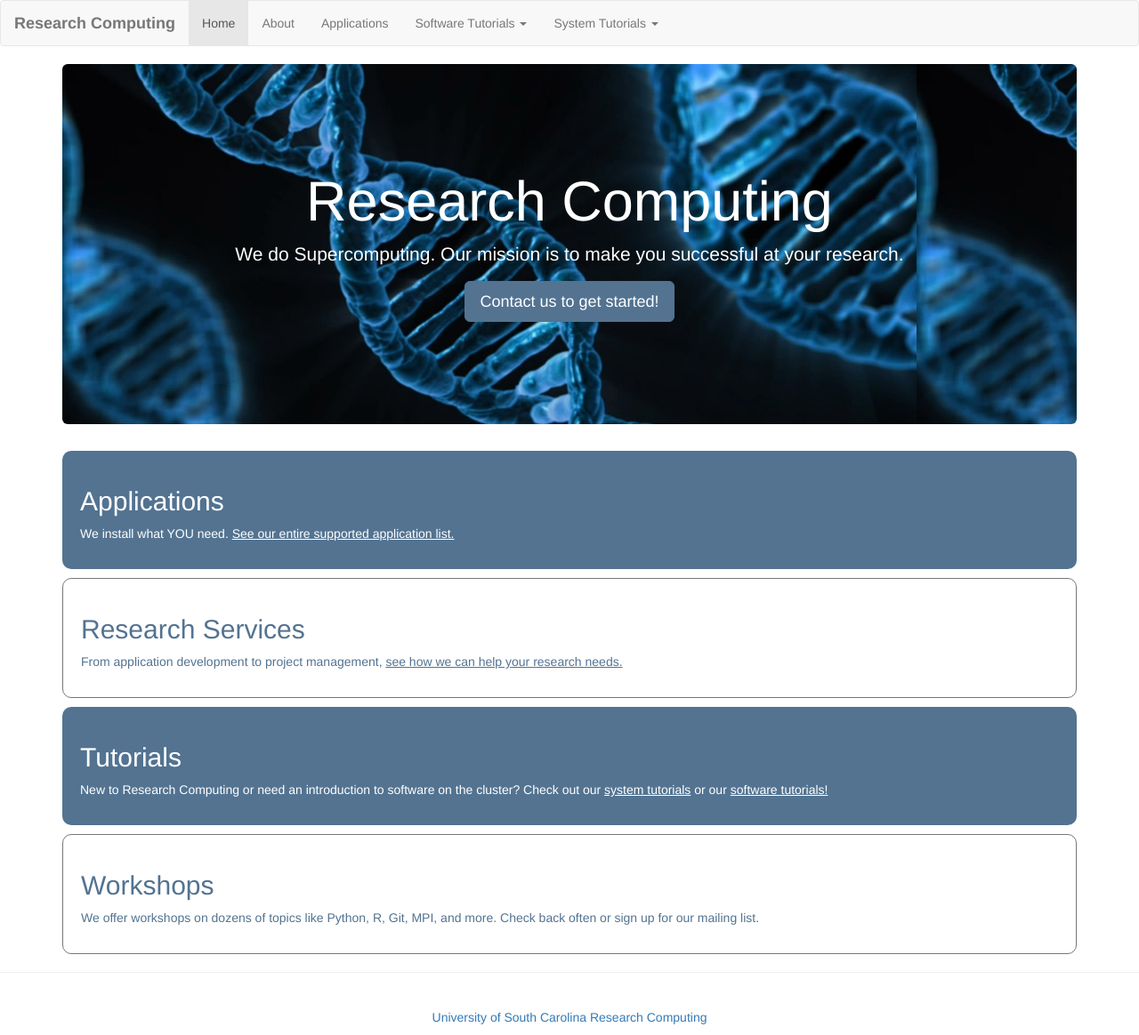
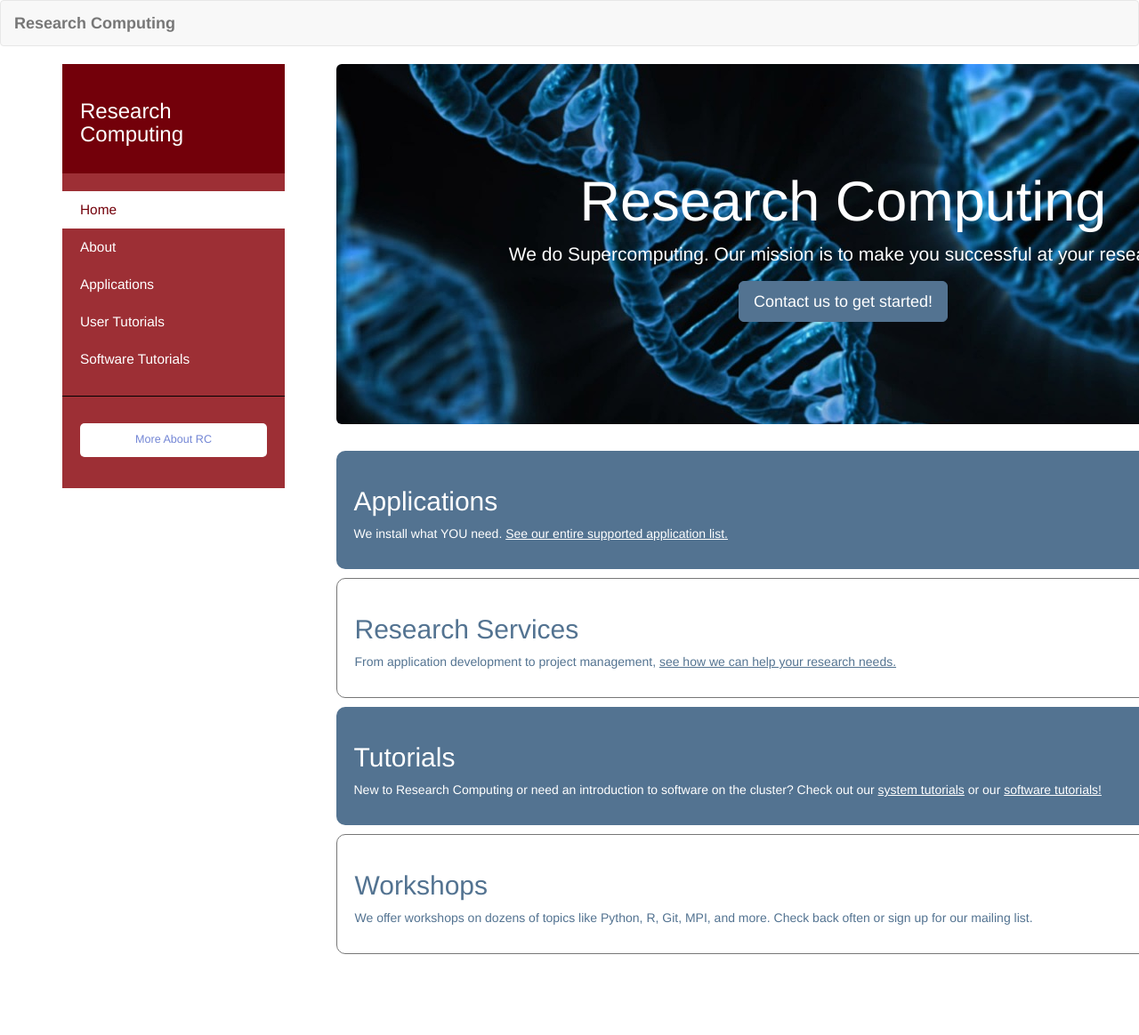
Before and after one commit to aholdeman/test-site, a Jekyll site: the page built from index.html, in a window 1280 px wide and 1164 px high. Shown: the whole window at 89% size. Built offline with Jekyll 4.4.1, drawn with Linux system fonts in a browser that asks for light colours.

Commit message:
First pass with header

```diff
--- a/_layouts/default.html
+++ b/_layouts/default.html
@@ -3,58 +3,111 @@
   <head>
     <title>{{ page.title }}</title>
       <link rel="stylesheet" href="https://maxcdn.bootstrapcdn.com/bootstrap/3.4.0/css/bootstrap.min.css">
+      <link rel="stylesheet" href="../css/main.css">
       <script src="https://ajax.googleapis.com/ajax/libs/jquery/3.3.1/jquery.min.js"></script>
       <script src="https://maxcdn.bootstrapcdn.com/bootstrap/3.4.0/js/bootstrap.min.js"></script>
+
+
   </head>
 
   <body>
   <!--Navbar-->
-  <nav class="navbar navbar-default">
+  <nav class="navbar navbar-default" >
       <div class="container-fluid">
           <div class="navbar-header">
               <a class="navbar-brand" href="https://aholdeman.github.io/test-site/"><strong>Research Computing</strong></a>
           </div>
-          <ul class="nav navbar-nav">
-              <li class="active"><a href="https://aholdeman.github.io/test-site/">Home</a></li>
-              <li><a class="nav-item" href="https://aholdeman.github.io/test-site/about/">About</a></li>
-              <li><a class="nav-item" href="https://aholdeman.github.io/test-site/applications">Applications</a></li>
-              <li class="nav-item dropdown dropdown">
-                  <a class="dropdown-toggle" data-toggle="dropdown" href="https://aholdeman.github.io/test-site/tutorials">Software Tutorials
-                      <span class="caret"></span></a>
-                  <ul class="dropdown-menu">
-                      <li><a href="https://aholdeman.github.io/test-site/tutorials/abaqus">Abaqus</a></li>
-                      <li><a href="https://aholdeman.github.io/test-site/tutorials/amber">Amber</a></li>
-                      <li><a href="https://aholdeman.github.io/test-site/tutorials/cuda">CUDA</a></li>
-                      <li><a href="https://aholdeman.github.io/test-site/tutorials/matlab">MATLAB</a></li>
-                      <li><a href="https://aholdeman.github.io/test-site/tutorials/open-mpi">Open MPI</a></li>
-                      <li><a href="https://aholdeman.github.io/test-site/tutorials/python">Python</a></li>
-                      <li><a href="https://aholdeman.github.io/test-site/tutorials/qe">Quantum Espresso</a></li>
-                      <li><a href="https://aholdeman.github.io/test-site/tutorials/R">R</a></li>
-                  </ul>
-              </li>
-              <li class="nav-item dropdown dropdown">
-                  <a class="dropdown-toggle" data-toggle="dropdown"
-                     href="https://aholdeman.github.io/test-site/sys-tutorial">System Tutorials
-                      <span class="caret"></span></a>
-                  <ul class="dropdown-menu">
-                      <li><a href="https://aholdeman.github.io/test-site/sys-tutorial/getting-started">Connecting to RC Systems</a></li>
-                      <li><a href="https://aholdeman.github.io/test-site/sys-tutorial/module">Modules</a></li>
-                      <li><a href="https://aholdeman.github.io/test-site/sys-tutorial/slurm-scheduler">Slurm Scheduler</a></li>
-                  </ul>
-              </li>
-          </ul>
       </div>
   </nav>
   <div class="container">
       <div class="row">
-              {{ content }}
-      </div>
+          <div class="col col-md-3">
+              <nav id="sidebar">
+                  <div class="sidebar-header">
+                      <h3>Research Computing</h3>
+                  </div>
+                  <ul class="list-unstyled components">
+                      <li class="active">
+                          <a href="#homeSubmenu">
+                              <i></i>
+                              Home
+                          </a>
+                      </li>
+                      <li>
+                          <a href="#" style="color:white;">
+                              <i></i>
+                              About
+                          </a>
+                          <a href="#" style="color:white;">
+                              <i></i>
+                              Applications
+                          </a>
+                          <a href="#pageSubmenu" data-toggle="collapse" aria-expanded="false" class="dropdown-toggle" style="color:white;">
+                              <i></i>
+                              User Tutorials
+
+                          </a>
+
+                          <ul class="collapse list-unstyled" id="pageSubmenu">
+
+                              <li>
+                                  <a href="#" style="color:white;">Connecting to RC Systems</a>
+                              </li>
+                              <li>
+                                  <a href="#" style="color:white;">Modules</a>
+                              </li>
+                              <li>
+                                  <a href="#" style="color:white;">Slurm Scheduler</a>
+                              </li>
+                          </ul>
+                          <a href="#3pageSubmenu" data-toggle="collapse" aria-expanded="false" class="dropdown-toggle" style="color:white;">
+                              <i></i>
+                              Software Tutorials
+                          </a>
+                          <ul class="collapse list-unstyled" id="3pageSubmenu">
+                              <li>
+                                  <a href="#" style="color:white;">Abaqus</a>
+                              </li>
+                              <li>
+                                  <a href="#" style="color:white;">Amber</a>
+                              </li>
+                              <li>
+                                  <a href="#" style="color:white;">CUDA</a>
+                              </li>
+                              <li>
+                                  <a href="#" style="color:white;">MATLAB</a>
+                              </li>
+                              <li>
+                                  <a href="#" style="color:white;">Open MPI</a>
+                              </li>
+                              <li>
+                                  <a href="#" style="color:white;">Python</a>
+                              </li>
+                              <li>
+                                  <a href="#" style="color:white;">Quantum Espresso</a>
+                              </li>
+                              <li>
+                                  <a href="#" style="color:white;">R</a>
+                              </li>
+                          </ul>
+                      </li>
+                  </ul>
+
+                  <ul class="list-unstyled CTAs">
+                      <li>
+                          <a href="https://sc.edu/about/offices_and_divisions/division_of_information_technology/rci/" class="download">
+                              <div class="yes">More About RC</div></a>
+                      </li>
+
+                  </ul>
+              </nav>
+
+          </div>
+          <div class="col col-md-9">
+            {{ content }}
+          </div>
     </div>
+  </div>
+  </body>
 
-  </body>
-  <hr>
-  <div class="container-fluid footer">
-      <p class="text-muted" style="text-align:center; padding-top:20px;"><a href="https://sc.edu/rci">
-          University of South Carolina Research Computing</a></p>
-  </div>
 </html>
--- a/css/main.css
+++ b/css/main.css
@@ -32,3 +32,139 @@
     border: 1px solid #777;
     border-radius: 10px;
 }
+
+.wrapper {
+    display: flex;
+    align-items: stretch;
+}
+
+#sidebar {
+    min-width: 250px;
+    max-width: 250px;
+    background: #9D2F35;
+    color: #fff;
+    transition: all 0.3s;
+    position: fixed;
+}
+
+#sidebar.active {
+    min-width: 80px;
+    max-width: 80px;
+    text-align: center;
+}
+
+#sidebar.active .sidebar-header h3,
+#sidebar.active .CTAs {
+    display: none;
+}
+
+#sidebar.active .sidebar-header strong {
+    display: block;
+}
+
+#sidebar ul li a {
+    text-align: left;
+}
+
+#sidebar.active ul li a {
+    padding: 20px 10px;
+    text-align: center;
+    font-size: 0.85em;
+}
+
+#sidebar.active ul li a i {
+    margin-right: 0;
+    display: block;
+    font-size: 1.8em;
+    margin-bottom: 5px;
+}
+
+#sidebar.active ul ul a {
+    padding: 10px !important;
+}
+li {
+    color:white !important;
+}
+#sidebar.active .dropdown-toggle::after {
+    top: auto;
+    bottom: 10px;
+    right: 50%;
+    -webkit-transform: translateX(50%);
+    -ms-transform: translateX(50%);
+    transform: translateX(50%);
+}
+
+#sidebar .sidebar-header {
+    padding: 20px;
+    background: #73000a;
+}
+
+#sidebar .sidebar-header strong {
+    display: none;
+    font-size: 1.8em;
+}
+
+#sidebar ul.components {
+    padding: 20px 0;
+    border-bottom: 1px solid #000;
+}
+
+#sidebar ul li a {
+    padding: 10px;
+    font-size: 1.1em;
+    display: block;
+}
+
+#sidebar ul li a:hover {
+    color: #73000a !important;
+    background: #fff;
+}
+
+#sidebar ul li a i {
+    margin-right: 10px;
+}
+
+#sidebar ul li.active>a,
+a[aria-expanded="true"] {
+    color: #73000a !important;
+    background: #fff;
+}
+
+a[data-toggle="collapse"] {
+    position: relative;
+}
+
+.dropdown-toggle::after {
+    display: block;
+    position: absolute;
+    top: 50%;
+    right: 20px;
+    transform: translateY(-50%);
+}
+
+ul ul a {
+    font-size: 0.9em !important;
+    padding-left: 30px !important;
+    background: #73000a;
+}
+
+ul.CTAs {
+    padding: 20px;
+}
+
+ul.CTAs a {
+    text-align: center;
+    font-size: 0.9em !important;
+    display: block;
+    border-radius: 5px;
+    margin-bottom: 5px;
+}
+
+a.download {
+    background: #fff;
+    color: #7386D5;
+}
+
+.yes {
+    text-align: center;
+}
```
